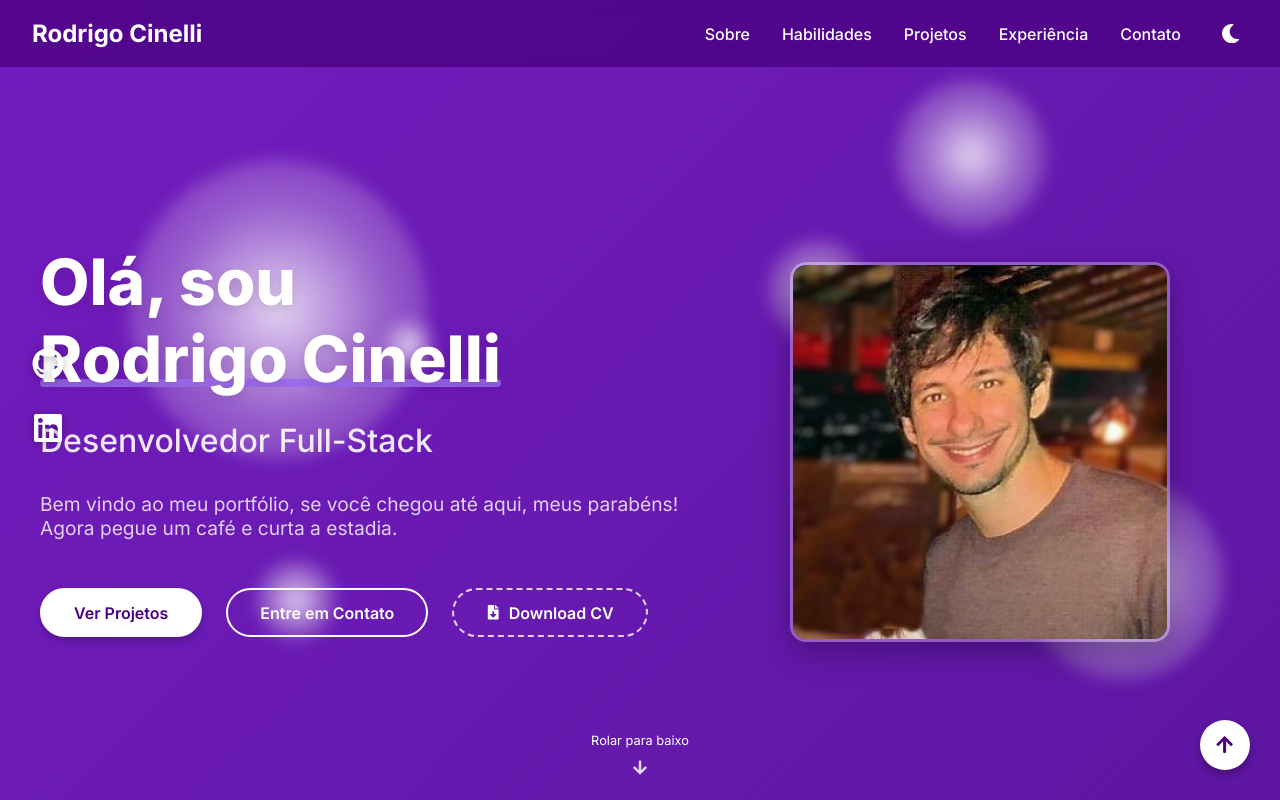
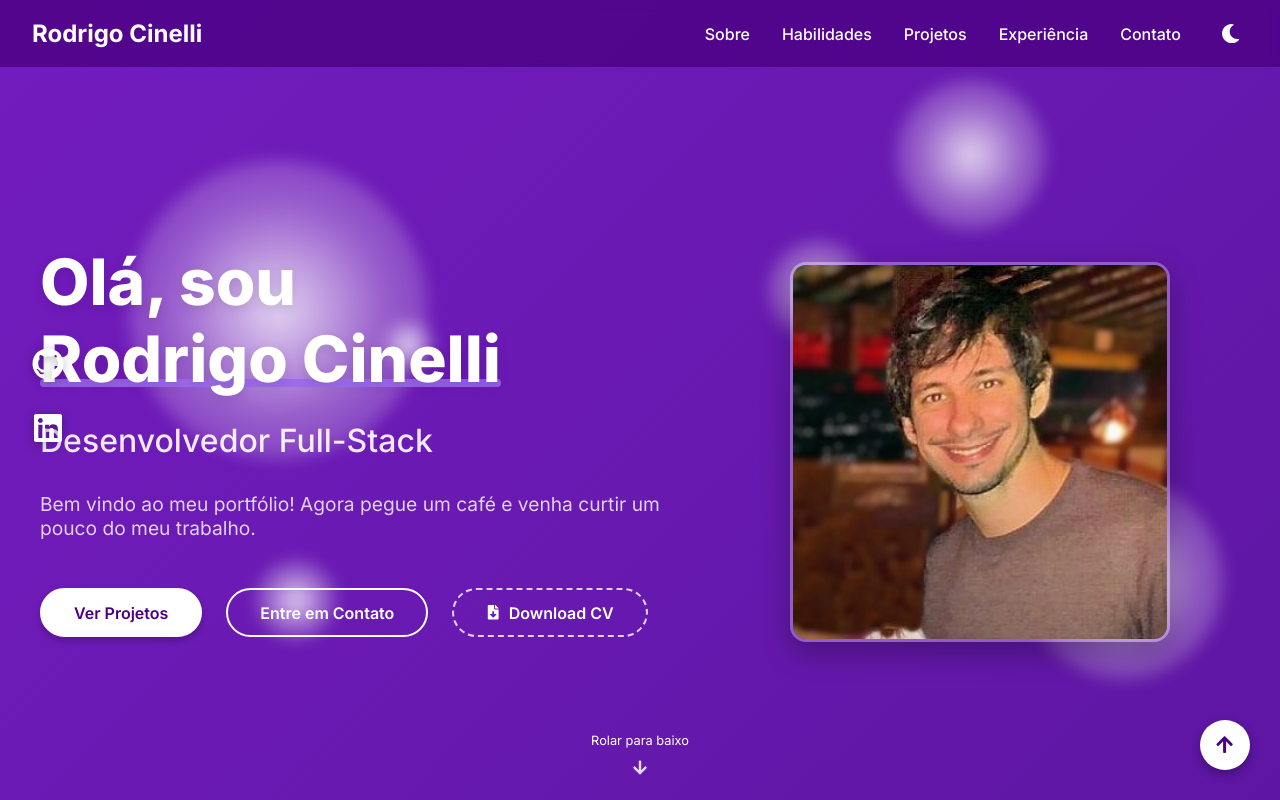
Before and after one commit to RodCinelli/rodcinelli-fullstack-developer, a Next.js app: page / in a window 1280 px wide. Shown: the top 800 px of the page. Built offline with nearby package versions, Linux system fonts and the light colour scheme.

Commit message:
refactor: Update Hero section description text for clarity

```diff
--- a/src/components/sections/Hero.tsx
+++ b/src/components/sections/Hero.tsx
@@ -741,7 +741,7 @@ export default function Hero() {
           <Description
             variants={descriptionAnimation}
           >
-            Bem vindo ao meu portfólio, se você chegou até aqui, meus parabéns! Agora pegue um café e curta a estadia.
+            Bem vindo ao meu portfólio! Agora pegue um café e venha curtir um pouco do meu trabalho.
           </Description>
 
           <ButtonsContainer
```
